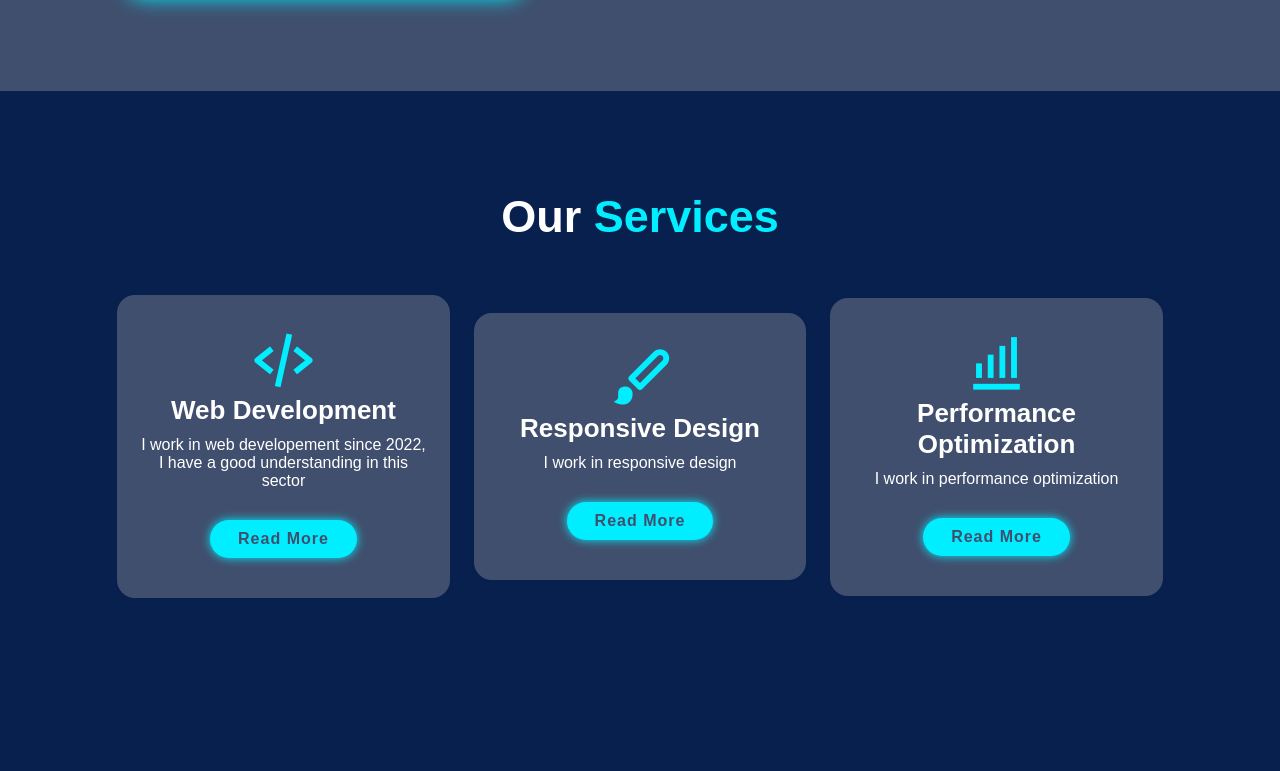
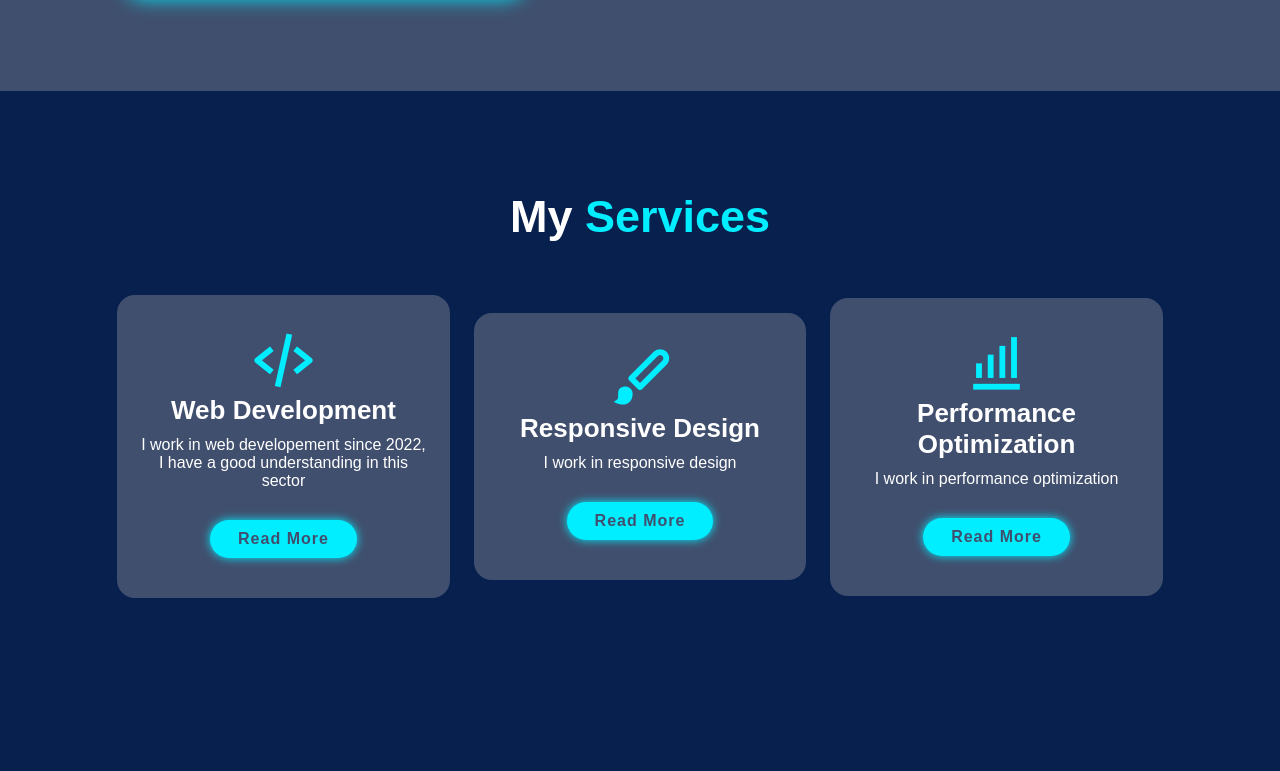
Before and after one commit to abmmejbha/portfolio, a plain HTML site: page index.html in a window 1280 px wide. Shown: the part 1509-2280 px from the top of the page. Drawn offline with nearby package versions, Linux system fonts and the light colour scheme.

Commit message:
Update services section heading to personalize service offerings

```diff
--- a/index.html
+++ b/index.html
@@ -70,8 +70,7 @@
     <!-- service section type -->
 
 
-    <section class="services" id="services">
-    <h2 class="heading"> Our <span> Services</span></h2>
+    <section class="services" id="services"><h2 class="heading"> My <span> Services</span></h2>
 
     <div class="services-container">
         <div class="services-box">
```
